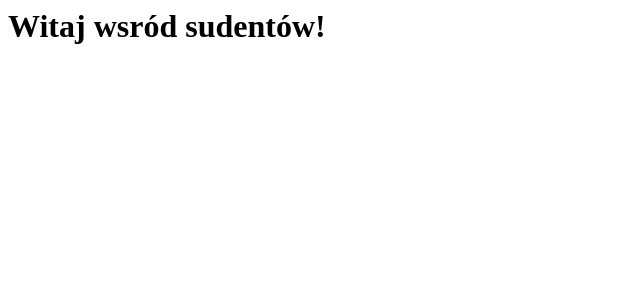
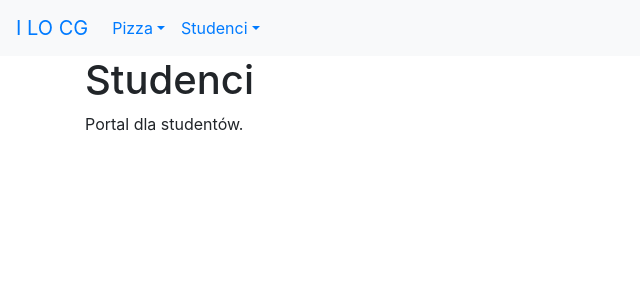
Before and after one commit to lo1cgsan/djangoapp1, a Django app: page /studenci/ in a window 1280 px wide. Shown: the top 300 px of the page, without its empty margins (0-640 px from the left). Run offline with Django 3.2, Linux system fonts and the light colour scheme; some libraries are stand-ins or nearby versions.

Commit message:
dropdown menu Bootstrap

```diff
--- /dev/null
+++ b/studenci/templates/studenci/index.html
@@ -0,0 +1,5 @@
+{% extends 'szablon.html' %}
+{% block naglowek %}Studenci{% endblock naglowek %}
+{% block tresc %}
+<p>Portal dla studentów.</p>
+{% endblock tresc %}
--- a/studenci/views.py
+++ b/studenci/views.py
@@ -7,8 +7,8 @@ from studenci.models import Miasto, Uczelnia
 from studenci.forms import UserLoginForm, UczelniaForm, MiastoForm
 
 def index(request):
-    return HttpResponse("<h1>Witaj wsród sudentów!</h1>")
-    # return render(request,'pizza/index.html')
+    # return HttpResponse("<h1>Witaj wsród sudentów!</h1>")
+    return render(request,'studenci/index.html')
 
 
 def miasta(request):
--- a/templates/szablon.html
+++ b/templates/szablon.html
@@ -14,11 +14,15 @@
         </button>
         <div class="collapse navbar-collapse" id="collapsibleNavbar">
             <ul class="navbar-nav">
-                <li class="nav-item">
-                    <a href="{% url 'pizza:index' %}" class="nav-link">Pizza</a>
+                <li class="nav-item dropdown">
+                    <a href="#" class="nav-link dropdown-toggle" data-toggle="dropdown" role="button">Pizza</a>
+                    <div class="dropdown-menu">
+                        <a href="{% url 'pizza:index' %}" class="dropdown-item">Strona główna</a>
+                        <a href="{% url 'pizza:komunikat' %}" class="dropdown-item">Komunikaty</a>
+                    </div>
                 </li>
-                <li class="nav-item">
-                    <a href="{% url 'studenci:index' %}" class="nav-link">Studenci</a>
+                <li class="nav-item dropdown">
+                    <a href="{% url 'studenci:index' %}" class="nav-link dropdown-toggle" data-toggle="dropdown" role="button">Studenci</a>
                 </li>
             </ul>
         </div>
```
Also changed, not shown: pizza/templates/pizza/index.html (+4 -12 lines), pizza/templates/pizza/komunikaty.html (+5 -12 lines).
